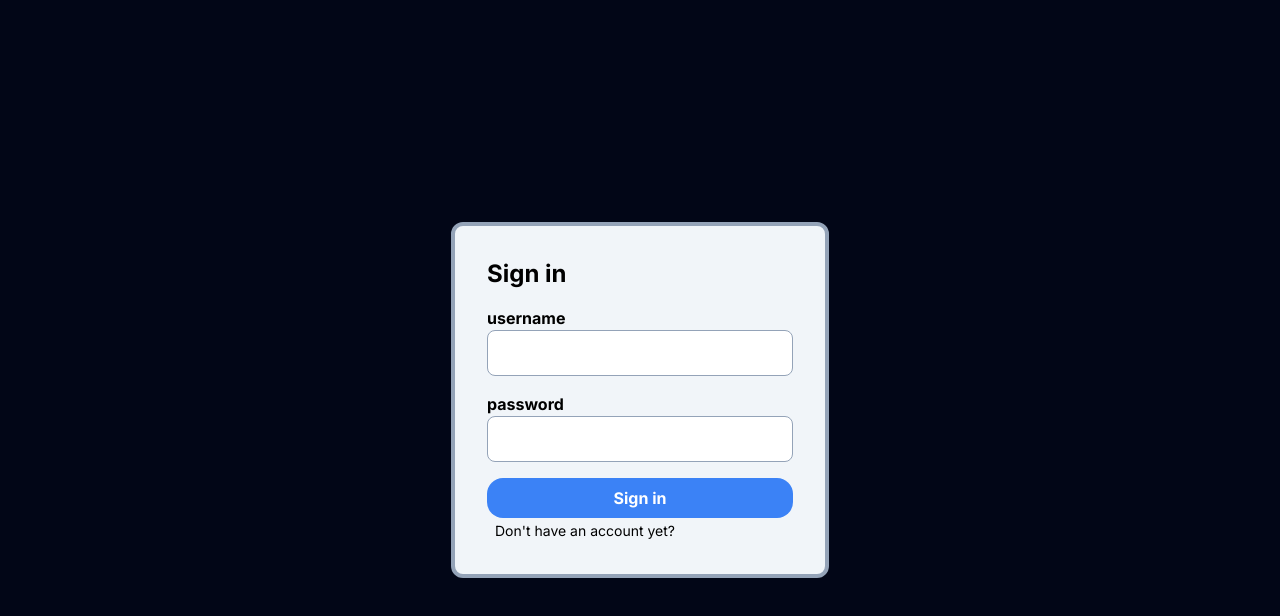
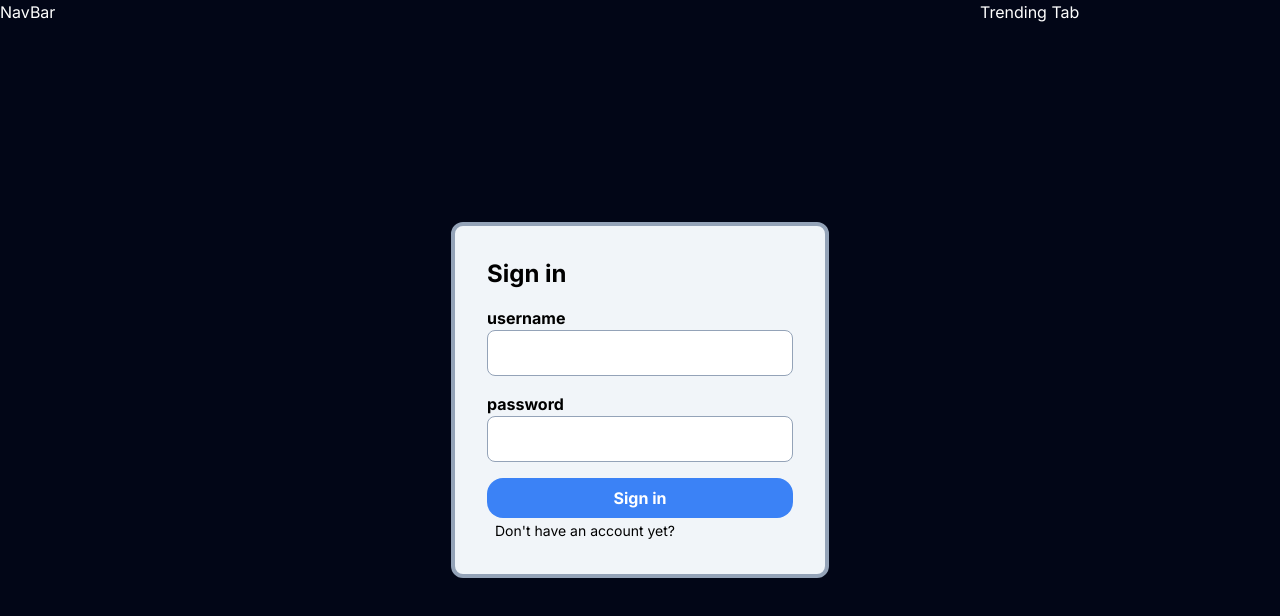
Before and after one commit to SemStassen/x-clone, a Next.js app: page /sign-in in a window 1280 px wide. Shown: the top 616 px of the page. Built offline with nearby package versions, Linux system fonts and the light colour scheme.

Commit message:
Move NavBar and Trending Tab to layout

```diff
--- a/src/app/layout.tsx
+++ b/src/app/layout.tsx
@@ -19,7 +19,15 @@ export default function RootLayout({
     <html lang="en">
       <body className={`${inter.className} bg-slate-950`}>
         <Toaster position="top-center" reverseOrder={false}></Toaster>
-        {children}
+        <div className="container mx-auto flex min-h-screen">
+          <header>
+            <div className="w-[300px] text-white">NavBar</div>
+          </header>
+          <main className="flex w-full">
+            <div className="flex-grow">{children}</div>
+            <div className="w-[300px] text-white">Trending Tab</div>
+          </main>
+        </div>
       </body>
     </html>
   );
--- a/src/app/page.tsx
+++ b/src/app/page.tsx
@@ -27,12 +27,7 @@ export default async function Home() {
   });
 
   return (
-    <div className="container mx-auto flex min-h-screen">
-      <header>
-        <div className="w-[400px] text-white">NavBar</div>
-      </header>
-      <main className="flex w-full">
-        <div className="flex-grow">
+    <>
       {session ? (
         <NewTweet />
       ) : (
@@ -47,9 +42,6 @@ export default async function Home() {
         </>
       )}
       <Tweets tweets={tweets} />
-        </div>
-        <div className="w-[400px] text-white">Trending Tab</div>
-      </main>
-    </div>
+    </>
   );
 }
--- a/src/components/Ui/Tweet.tsx
+++ b/src/components/Ui/Tweet.tsx
@@ -9,7 +9,7 @@ export default function Tweet({ tweet }: TweetProps) {
   return (
     <article className="border px-4 py-6 text-white">
       <small>@{tweet.user.username}</small>
-      <p>{tweet.content}</p>
+      <p className="  break-all">{tweet.content}</p>
       <TweetToolBar
         id={tweet.id}
         isLiked={Boolean(tweet.likes.length)}
```
Lines whose indentation alone changed are shown as unchanged.
